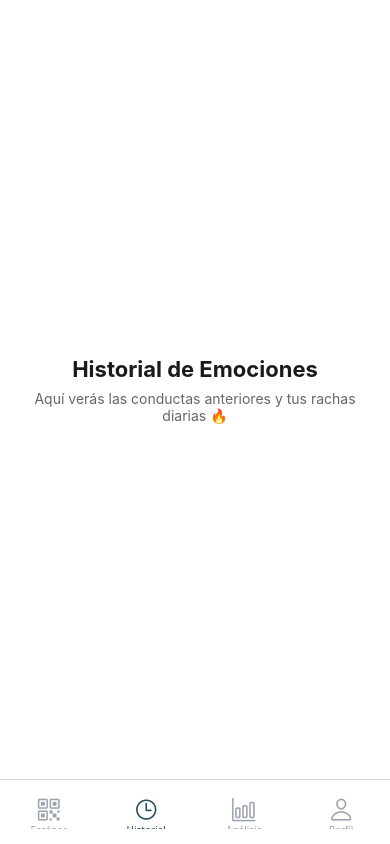
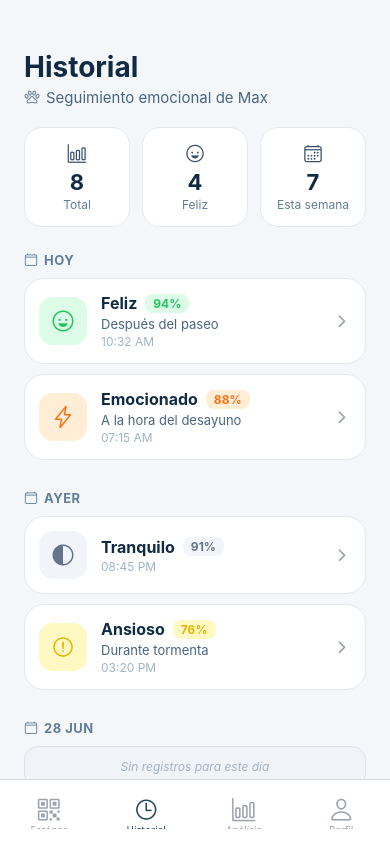
Before and after one commit to PetSense-Technologies/PetSense, a React Native app in the folder cliente-ia-perros/: screen /Historial in a window 390 px wide. Built offline with nearby package versions, Linux system fonts and the light colour scheme.

Commit message:
Frontend: Diseño Src HistoryScreen

```diff
--- a/cliente-ia-perros/src/screens/HistoryScreen.js
+++ b/cliente-ia-perros/src/screens/HistoryScreen.js
@@ -1,16 +1,157 @@
 import React from 'react';
-import { StyleSheet, Text, View } from 'react-native';
+import { StyleSheet, Text, View, ScrollView, TouchableOpacity } from 'react-native';
+import { Ionicons } from '@expo/vector-icons';
 
 export default function HistoryScreen() {
+    // Datos simulados
+    const metrics = [
+        { id: 1, value: '8', label: 'Total', icon: 'bar-chart-outline' },
+        { id: 2, value: '4', label: 'Feliz', icon: 'happy-outline' },
+        { id: 3, value: '7', label: 'Esta semana', icon: 'calendar-outline' },
+    ];
+
+    const historyData = [
+        {
+            id: 'group1',
+            title: 'HOY',
+            items: [
+                { id: 101, emotion: 'Feliz', percentage: '94%', note: 'Después del paseo', time: '10:32 AM', icon: 'happy-outline', color: '#22C55E', bgColor: '#DCFCE7' },
+                { id: 102, emotion: 'Emocionado', percentage: '88%', note: 'A la hora del desayuno', time: '07:15 AM', icon: 'flash-outline', color: '#F97316', bgColor: '#FFEDD5' }
+            ]
+        },
+        {
+            id: 'group2',
+            title: 'AYER',
+            items: [
+                { id: 103, emotion: 'Tranquilo', percentage: '91%', note: '', time: '08:45 PM', icon: 'contrast-outline', color: '#64748B', bgColor: '#F1F5F9' },
+                { id: 104, emotion: 'Ansioso', percentage: '76%', note: 'Durante tormenta', time: '03:20 PM', icon: 'alert-circle-outline', color: '#EAB308', bgColor: '#FEF9C3' }
+            ]
+        },
+        {
+            id: 'group3',
+            title: '28 JUN',
+            items: []
+        }
+    ];
+
     return (
-        <View style={styles.container}>
-            <Text style={styles.title}>Historial de Emociones</Text>
-            <Text style={styles.subtitle}>Aquí verás las conductas anteriores y tus rachas diarias 🔥</Text>
-        </View>
+        <ScrollView style={styles.container} showsVerticalScrollIndicator={false}>
+            {/* Encabezado */}
+            <View style={styles.header}>
+                <Text style={styles.title}>Historial</Text>
+                <View style={styles.subRow}>
+                    <Ionicons name="paw-outline" size={16} color="#627D98" style={{ marginRight: 6 }} />
+                    <Text style={styles.subtitle}>Seguimiento emocional de Max</Text>
+                </View>
+            </View>
+
+            {/* Tarjetas de Métricas Superiores */}
+            <View style={styles.metricsRow}>
+                {metrics.map((metric) => (
+                    <View key={metric.id} style={styles.metricCard}>
+                        <Ionicons name={metric.icon} size={20} color="#3A536B" />
+                        <Text style={styles.metricValue}>{metric.value}</Text>
+                        <Text style={styles.metricLabel}>{metric.label}</Text>
+                    </View>
+                ))}
+            </View>
+
+            {/* Lista de Registros Agrupados */}
+            {historyData.map((group) => (
+                <View key={group.id} style={styles.groupContainer}>
+                    <View style={styles.dateRow}>
+                        <Ionicons name="calendar-clear-outline" size={14} color="#627D98" />
+                        <Text style={styles.dateTitle}>{group.title}</Text>
+                    </View>
+
+                    {group.items.length > 0 ? (
+                        group.items.map((item) => (
+                            <TouchableOpacity key={item.id} style={styles.historyCard}>
+                                {/* Icono Emocional Izquierdo */}
+                                <View style={[styles.iconBadge, { backgroundColor: item.bgColor }]}>
+                                    <Ionicons name={item.icon} size={24} color={item.color} />
+                                </View>
+
+                                {/* Textos del Cuerpo */}
+                                <View style={styles.cardContent}>
+                                    <View style={styles.emotionRow}>
+                                        <Text style={styles.emotionName}>{item.emotion}</Text>
+                                        <View style={[styles.percentBadge, { backgroundColor: item.bgColor }]}>
+                                            <Text style={[styles.percentText, { color: item.color }]}>{item.percentage}</Text>
+                                        </View>
+                                    </View>
+
+                                    {item.note ? <Text style={styles.noteText}>{item.note}</Text> : null}
+                                    <Text style={styles.timeText}>{item.time}</Text>
+                                </View>
+
+                                {/* Chevron Derecho */}
+                                <Ionicons name="chevron-forward" size={18} color="#9CA3AF" />
+                            </TouchableOpacity>
+                        ))
+                    ) : (
+                        // Contenedor vacío por si una fecha no registra datos (como el 28 de Jun en la captura)
+                        <View style={styles.emptyGroupCard}>
+                            <Text style={styles.emptyGroupText}>Sin registros para este día</Text>
+                        </View>
+                    )}
+                </View>
+            ))}
+            {/* Margen de seguridad inferior */}
+            <View style={{ height: 40 }} />
+        </ScrollView>
     );
 }
+
 const styles = StyleSheet.create({
-    container: { flex: 1, justifyContent: 'center', alignItems: 'center', backgroundColor: '#FFF' },
-    title: { fontSize: 22, fontWeight: 'bold', color: '#1A1A1A' },
-    subtitle: { fontSize: 14, color: '#666', marginTop: 8, textAlign: 'center', paddingHorizontal: 20 }
+    container: { flex: 1, backgroundColor: '#F4F7F9', paddingHorizontal: 24, paddingTop: 50 },
+    header: { marginBottom: 20 },
+    title: { fontSize: 28, fontWeight: 'bold', color: '#102A43' },
+    subRow: { flexDirection: 'row', alignItems: 'center', marginTop: 4 },
+    subtitle: { fontSize: 15, color: '#486581' },
+
+    // Métricas
+    metricsRow: { flexDirection: 'row', justifyContent: 'space-between', marginBottom: 25 },
+    metricCard: {
+        backgroundColor: '#FFF',
+        width: '31%',
+        borderRadius: 18,
+        paddingVertical: 14,
+        alignItems: 'center',
+        borderWidth: 1,
+        borderColor: '#E4E9F0',
+        elevation: 1,
+    },
+    metricValue: { fontSize: 22, fontWeight: 'bold', color: '#102A43', marginTop: 4 },
+    metricLabel: { fontSize: 12, color: '#627D98', marginTop: 2 },
+
+    // Grupos por Fechas
+    groupContainer: { marginBottom: 20 },
+    dateRow: { flexDirection: 'row', alignItems: 'center', marginBottom: 10, gap: 6 },
+    dateTitle: { fontSize: 13, fontWeight: '700', color: '#627D98', letterSpacing: 0.5 },
+
+    // Tarjetas de Historial
+    historyCard: {
+        flexDirection: 'row',
+        backgroundColor: '#FFF',
+        borderRadius: 20,
+        padding: 14,
+        alignItems: 'center',
+        borderWidth: 1,
+        borderColor: '#E4E9F0',
+        marginBottom: 10,
+        elevation: 1,
+    },
+    iconBadge: { width: 48, height: 48, borderRadius: 14, justifyContent: 'center', alignItems: 'center' },
+    cardContent: { flex: 1, marginLeft: 14 },
+    emotionRow: { flexDirection: 'row', alignItems: 'center', gap: 8 },
+    emotionName: { fontSize: 16, fontWeight: '700', color: '#102A43' },
+    percentBadge: { paddingHorizontal: 8, paddingVertical: 2, borderRadius: 8 },
+    percentText: { fontSize: 12, fontWeight: '700' },
+    noteText: { fontSize: 13, color: '#486581', marginTop: 3 },
+    timeText: { fontSize: 12, color: '#9FB3C8', marginTop: 2 },
+
+    // Estados Vacíos temporales
+    emptyGroupCard: { backgroundColor: '#F0F4F8', borderDash: [4], borderWidth: 1, borderColor: '#D9E2EC', padding: 12, borderRadius: 14, alignItems: 'center' },
+    emptyGroupText: { fontSize: 12, color: '#9FB3C8', fontStyle: 'italic' }
 });
```
